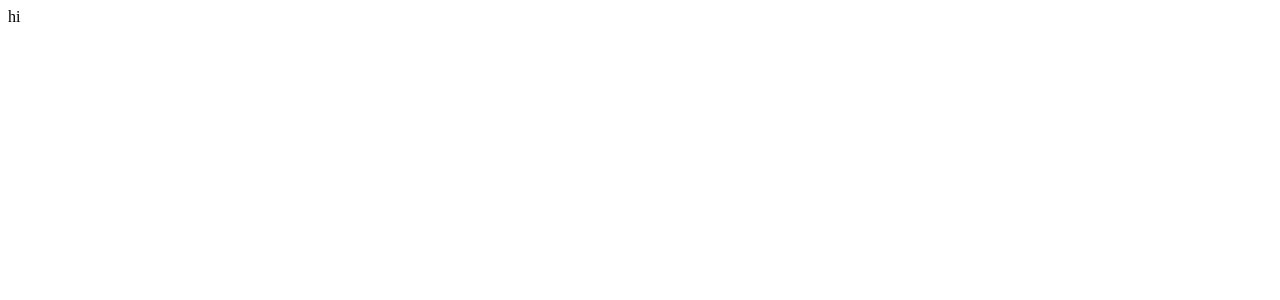
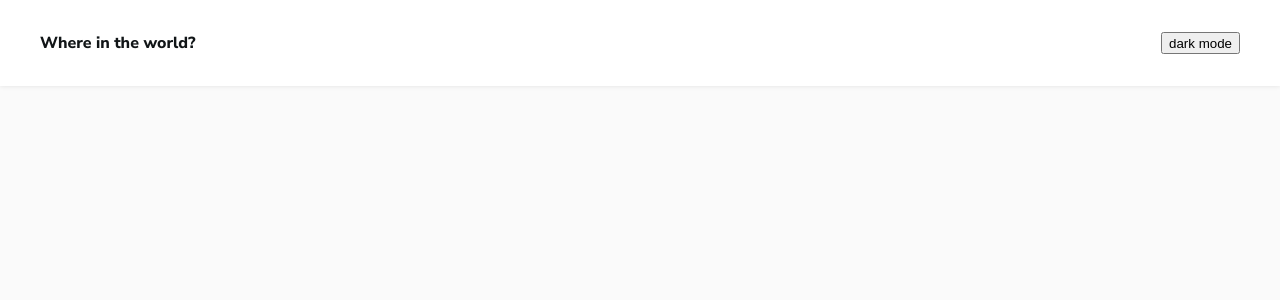
Before and after one commit to williamLafortuneCaissy/restcountryapi, a React (Create React App) app: page / in a window 1280 px wide. Shown: the top 300 px of the page. Built offline with nearby package versions, Linux system fonts and the light colour scheme.

Commit message:
added header

```diff
--- a/src/App.js
+++ b/src/App.js
@@ -1,9 +1,13 @@
 
 import './assets/scss/style.scss';
+import Header from './components/header/Header';
 function App() {
     return (
-        <div className="App">
-            hi
+        <div className="app">
+            <Header />
+            <div className="app__content">
+
+            </div>
         </div>
     );
 }
--- a/src/assets/scss/_global.scss
+++ b/src/assets/scss/_global.scss
@@ -0,0 +1,21 @@
+body {
+    font-family: $font-family;
+    margin: 0;
+}
+
+.container {
+    width: Min(calc(100% - 2rem), 1200px);
+    margin-inline: auto;
+}
+
+.app {
+    display: flex;
+    flex-direction: column;
+    min-height: 100vh;
+
+    &__content {
+        background: var(--background);
+        color: var(--text);
+        flex-grow: 1;
+    }
+}
--- a/src/assets/scss/_variables.scss
+++ b/src/assets/scss/_variables.scss
@@ -12,7 +12,7 @@
     --text: var(--dark-blue-text);
 }
 
-$font-family: "Munito, sans";
+$font-family: "Munito";
 $fw-light: 300;
 $fw-medium: 600;
 $fw-bold: 800;
--- /dev/null
+++ b/src/assets/scss/components/_header.scss
@@ -0,0 +1,20 @@
+
+.header {
+    background-color: var(--components);
+    color: var(--text);
+    padding: 2rem 0;
+    box-shadow: 0 0 5px rgba(0, 0, 0, .1);
+    position: sticky;
+    top: 0;
+
+    &__container {
+        display: flex;
+        justify-content: space-between;
+    }
+
+    &__title {
+        font-size: 1rem;
+        font-weight: $fw-bold;
+        margin: 0;
+    }
+}
--- a/src/assets/scss/style.scss
+++ b/src/assets/scss/style.scss
@@ -1,4 +1,6 @@
-@use 'variables';
-@use 'fonts';
-@use 'global';
+@import 'variables';
+@import 'fonts';
+@import 'global';
+
+@import 'components/header';
 // * {background: red}
--- /dev/null
+++ b/src/components/header/Header.js
@@ -0,0 +1,12 @@
+const Header = () => {
+    return (
+        <div className="header">
+            <div className="header__container container">
+                <h1 className="header__title">Where in the world?</h1>
+                <button className="header__toggler">dark mode</button>
+            </div>
+        </div>
+    );
+}
+
+export default Header;
```
